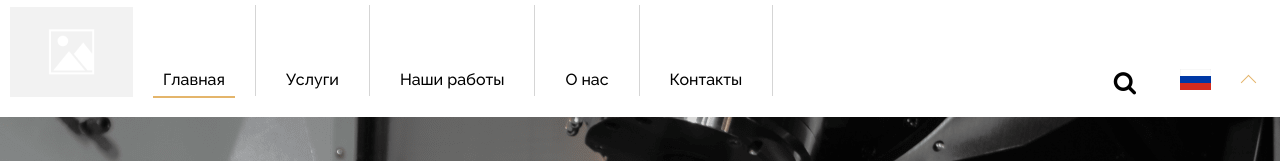
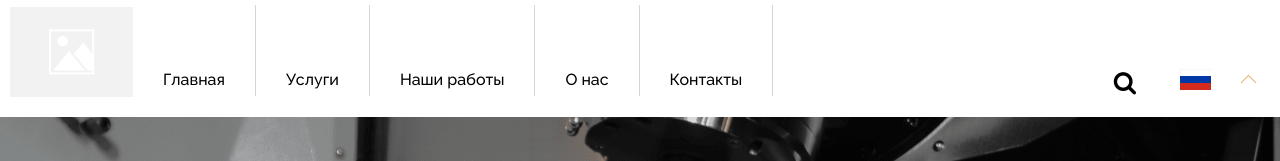
Before and after one commit to Karina1213/layout, a React (Create React App) app: page / in a window 1280 px wide. Shown: the top 161 px of the page. Built offline with nearby package versions, Linux system fonts and the light colour scheme.

Commit message:
deleted line in navigation

```diff
--- a/src/components/Navigation/Navigation.scss
+++ b/src/components/Navigation/Navigation.scss
@@ -1,12 +1,6 @@
 @import '../../assets/styles/scss/slyles.scss';
 
 .navigation {
-
-  &:nth-child(1) {
-    background: url("../../assets/images/line.png") center bottom no-repeat;
-    padding-bottom: 10px;
-    margin-bottom: 30px;
-  }
 
   &__link {
     font-family: $ralewayFont;
```
